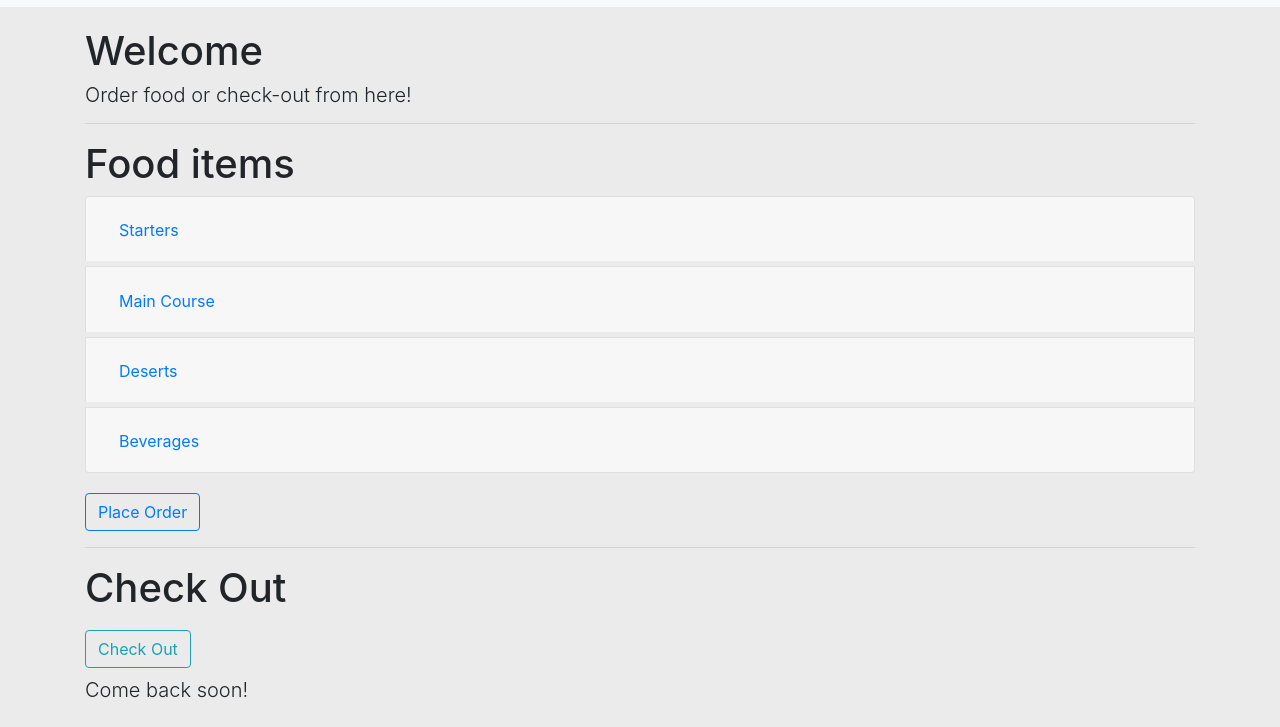
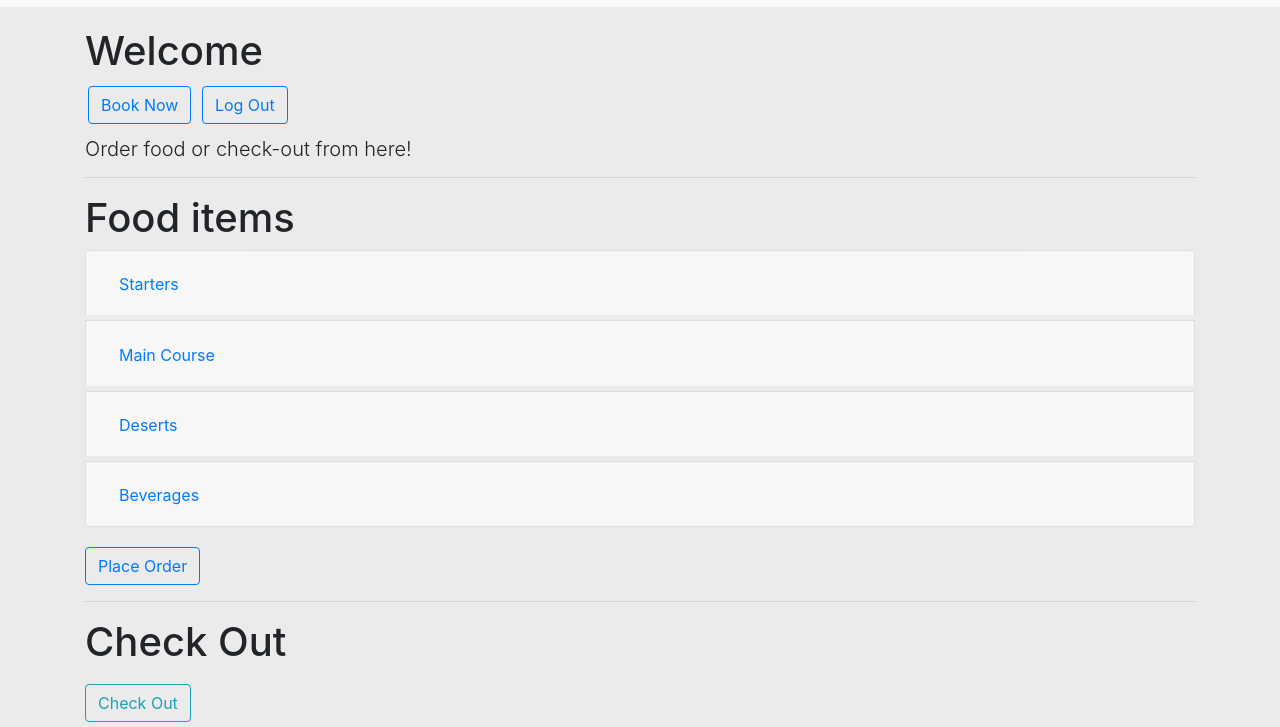
Before and after one commit to rakshithp7/RDBMS, a website: page src/profile.html in a window 1280 px wide. Shown: the part 73-800 px from the top of the page. Drawn offline with nearby package versions, Linux system fonts and the light colour scheme.

Commit message:
added LogOut and BookNow to profile page

```diff
--- a/src/profile.html
+++ b/src/profile.html
@@ -39,7 +39,9 @@
     <!-- ACTION SECTION -->
     <div class="container profile">
         <h1>Welcome</h1>
-        <h3 class="lead">Order food or check-out from here!</h3>
+        <a class="btn btn-outline-primary" style="margin: 3px;" href="booking.html">Book Now</a>
+        <a class="btn btn-outline-primary" style="margin: 3px;" href="#">Log Out</a>
+        <h3 class="lead" style="margin-top: 10px;">Order food or check-out from here!</h3>
         <hr>
         <h1>Food items</h1>
         <div class="accordion" id="foodItems">
```
Also changed, not shown: src/signup.html (+1 -1 lines).
